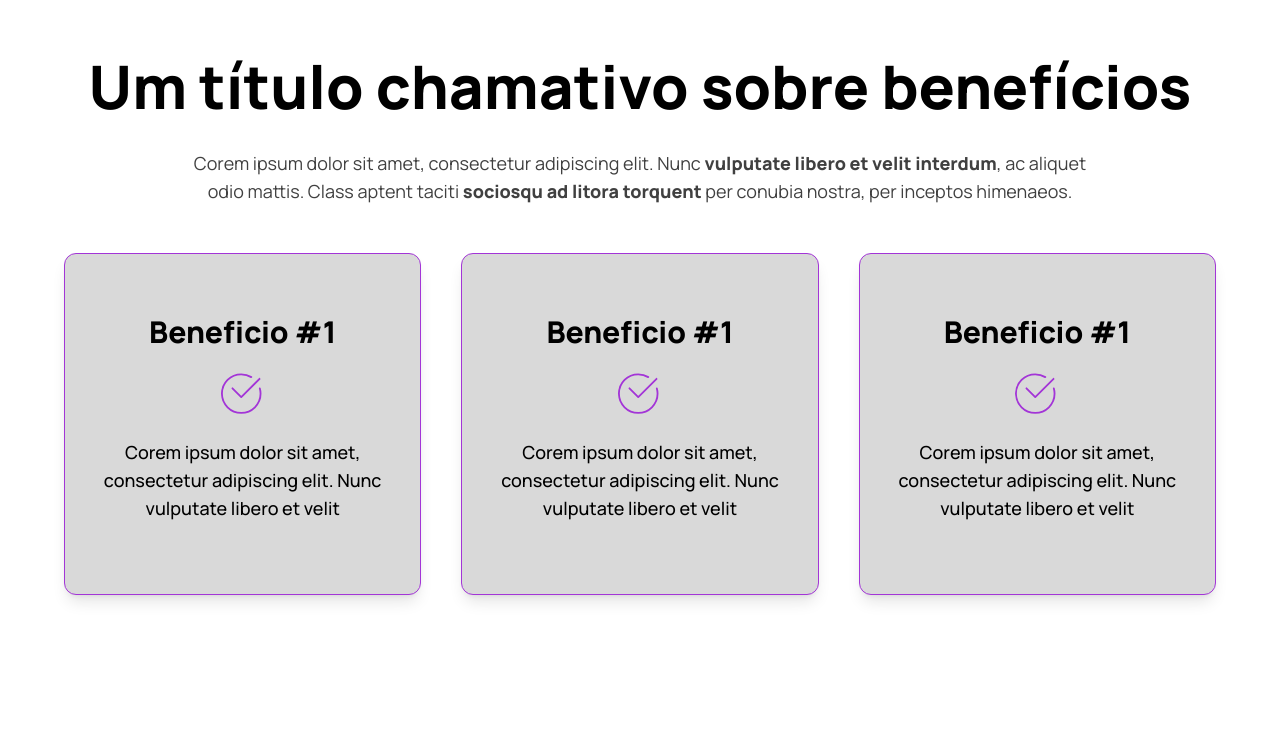
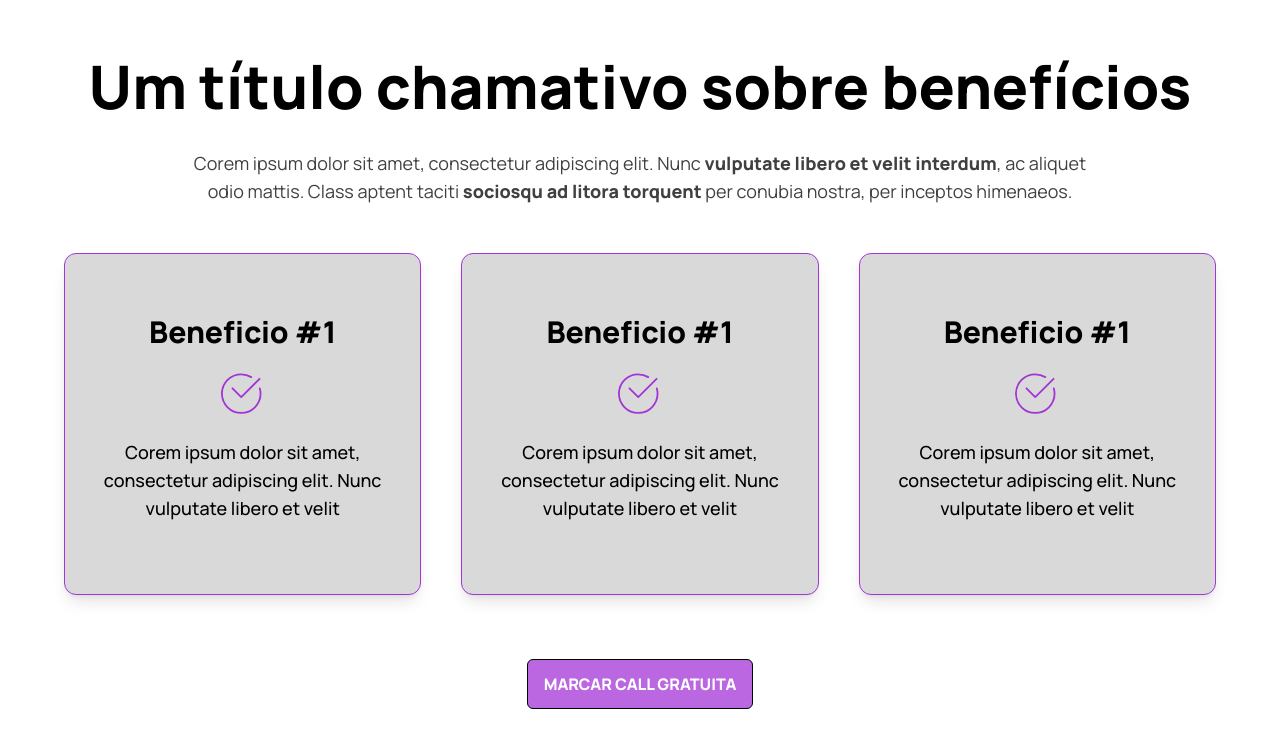
Before and after one commit to immarcolagroot/lp-conversion-template, a Next.js app: page / in a window 1280 px wide. Shown: the part 2614-3355 px from the top of the page. Before the commit the page ends 3241 px from the top, so only its background shows below. Built offline with nearby package versions, Linux system fonts and the light colour scheme.

Commit message:
feat(beneficiossection): Criar componente BeneficiosSection
- Criado o componente BeneficiosSection
- Implementada a estrutura básica e o layout do componente BeneficiosSection

```diff
--- a/src/app/page.tsx
+++ b/src/app/page.tsx
@@ -1,8 +1,9 @@
 import HeroSection from '@/components/HeroSection'
 import ClientesSection from "@/components/ClientesSection";
 import EstudoDeCasoSection from "@/components/EstudoDeCasoSection";
-import ImagemMontanha from '@/assets/images/beneficio.svg'
 import CardBeneficio from '@/components/CardBeneficio';
+import Button from '@/components/Button';
+import BeneficiosSection from '@/components/BeneficiosSection';
 
 export default function Home() {
   return (
@@ -14,48 +15,7 @@ export default function Home() {
 
       <EstudoDeCasoSection />
 
-      <div className="pt-16 pb-8 px-8 flex flex-col justify-center text-center">
-
-        <h1 className="text-black text-6xl font-extrabold leading-[62px] pt-10">Um título chamativo sobre benefícios</h1>
-
-        <div className="text-center px-36 pt-8 text-black text-opacity-75 text-lg">
-          <span className="font-normal">
-            Corem ipsum dolor sit amet, consectetur adipiscing elit. Nunc{" "}
-          </span>
-          <span className="font-bold">vulputate libero et velit interdum</span>
-          <span className="font-normal">
-            , ac aliquet odio mattis. Class aptent taciti{" "}
-          </span>
-          <span className="font-bold">sociosqu ad litora torquent</span>
-          <span className="font-normal">
-            {" "}
-            per conubia nostra, per inceptos himenaeos.
-          </span>
-        </div>
-
-        <div className="pt-12 px-8 flex justify-center gap-10">
-
-          <CardBeneficio
-            imagem={ImagemMontanha}
-            titulo="Beneficio #1"
-            comentario="Corem ipsum dolor sit amet, consectetur adipiscing elit. Nunc vulputate libero et velit "
-          />
-
-          <CardBeneficio
-            imagem={ImagemMontanha}
-            titulo="Beneficio #1"
-            comentario="Corem ipsum dolor sit amet, consectetur adipiscing elit. Nunc vulputate libero et velit "
-          />
-
-          <CardBeneficio
-            imagem={ImagemMontanha}
-            titulo="Beneficio #1"
-            comentario="Corem ipsum dolor sit amet, consectetur adipiscing elit. Nunc vulputate libero et velit "
-          />
-
-        </div>
-
-      </div>
+      <BeneficiosSection />
 
     </>
   );
--- /dev/null
+++ b/src/components/BeneficiosSection.tsx
@@ -0,0 +1,56 @@
+import Button from "./Button";
+import CardBeneficio from "./CardBeneficio";
+import Selo from '@/assets/images/beneficio.svg'
+
+export default function EstudoDeCasoSection() {
+    return (
+        <div className="pt-16 pb-8 px-8 flex flex-col justify-center text-center">
+
+        <h1 className="text-black text-6xl font-extrabold leading-[62px] pt-10">Um título chamativo sobre benefícios</h1>
+
+        <div className="text-center px-36 pt-8 text-black text-opacity-75 text-lg">
+          <span className="font-normal">
+            Corem ipsum dolor sit amet, consectetur adipiscing elit. Nunc{" "}
+          </span>
+          <span className="font-bold">vulputate libero et velit interdum</span>
+          <span className="font-normal">
+            , ac aliquet odio mattis. Class aptent taciti{" "}
+          </span>
+          <span className="font-bold">sociosqu ad litora torquent</span>
+          <span className="font-normal">
+            {" "}
+            per conubia nostra, per inceptos himenaeos.
+          </span>
+        </div>
+
+        <div className="pt-12 px-8 flex justify-center gap-10">
+
+          <CardBeneficio
+            imagem={Selo}
+            titulo="Beneficio #1"
+            comentario="Corem ipsum dolor sit amet, consectetur adipiscing elit. Nunc vulputate libero et velit "
+          />
+
+          <CardBeneficio
+            imagem={Selo}
+            titulo="Beneficio #1"
+            comentario="Corem ipsum dolor sit amet, consectetur adipiscing elit. Nunc vulputate libero et velit "
+          />
+
+          <CardBeneficio
+            imagem={Selo}
+            titulo="Beneficio #1"
+            comentario="Corem ipsum dolor sit amet, consectetur adipiscing elit. Nunc vulputate libero et velit "
+          />
+
+        </div>
+
+        <div className='pt-16'>
+          <Button
+            title="Marcar call gratuita"
+          />
+        </div>
+
+      </div>
+    );
+  }
```
